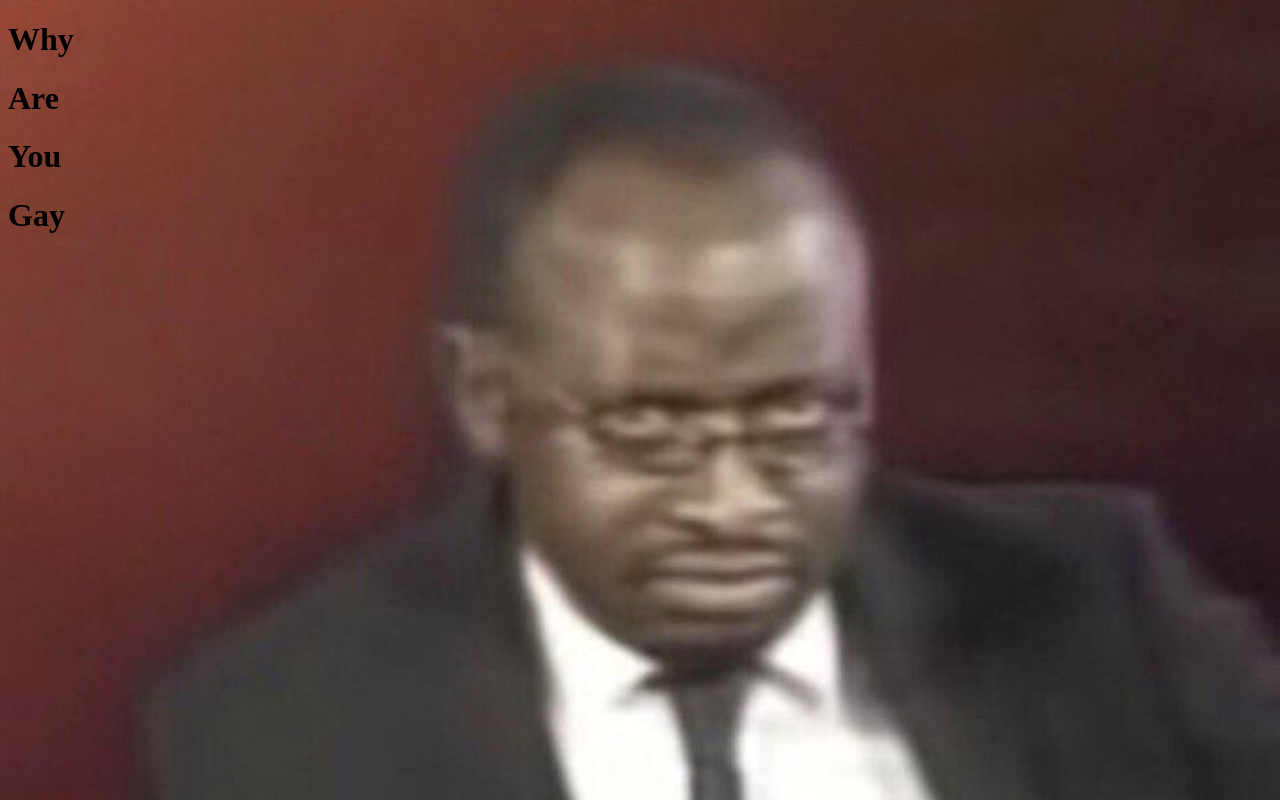
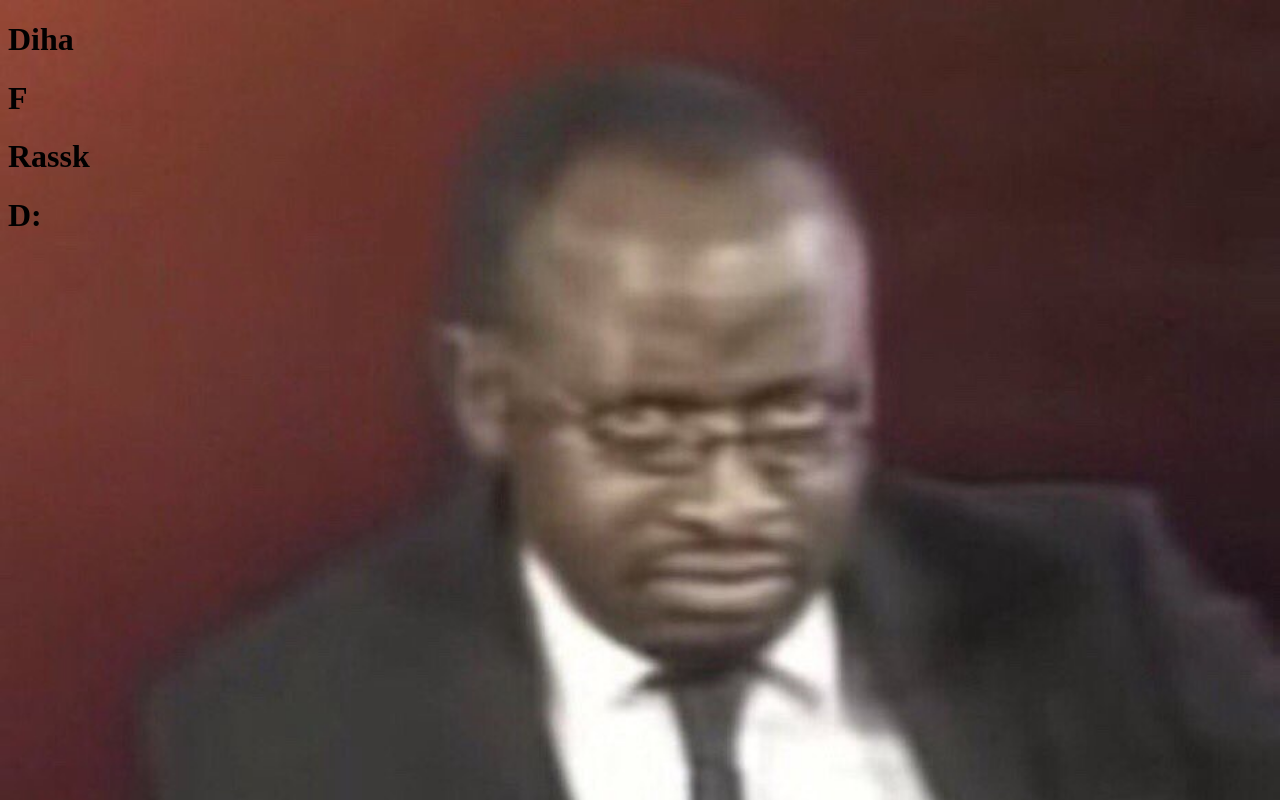
Before and after one commit to Med-ElRh/JS-Project, a plain HTML site: page index.html in a window 1280 px wide. Drawn offline with Linux system fonts and the light colour scheme.

Commit message:
Update index.html

```diff
--- a/index.html
+++ b/index.html
@@ -8,9 +8,9 @@
 </head>
 <body id="bodybruh">
     <script src="timeout.js"></script>
-    <h1 id="hide1" style="visibility: hidden;">Why</h1>
-    <h1 id="hide2" style="visibility: hidden;">Are</h1>
-    <h1 id="hide3" style="visibility: hidden;">You</h1>
-    <h1 id="hide4" style="visibility: hidden;">Gay</h1>
+    <h1 id="hide1" style="visibility: hidden;">Diha</h1>
+    <h1 id="hide2" style="visibility: hidden;">F</h1>
+    <h1 id="hide3" style="visibility: hidden;">Rassk</h1>
+    <h1 id="hide4" style="visibility: hidden;">D:</h1>
 </body>
 </html>
```
